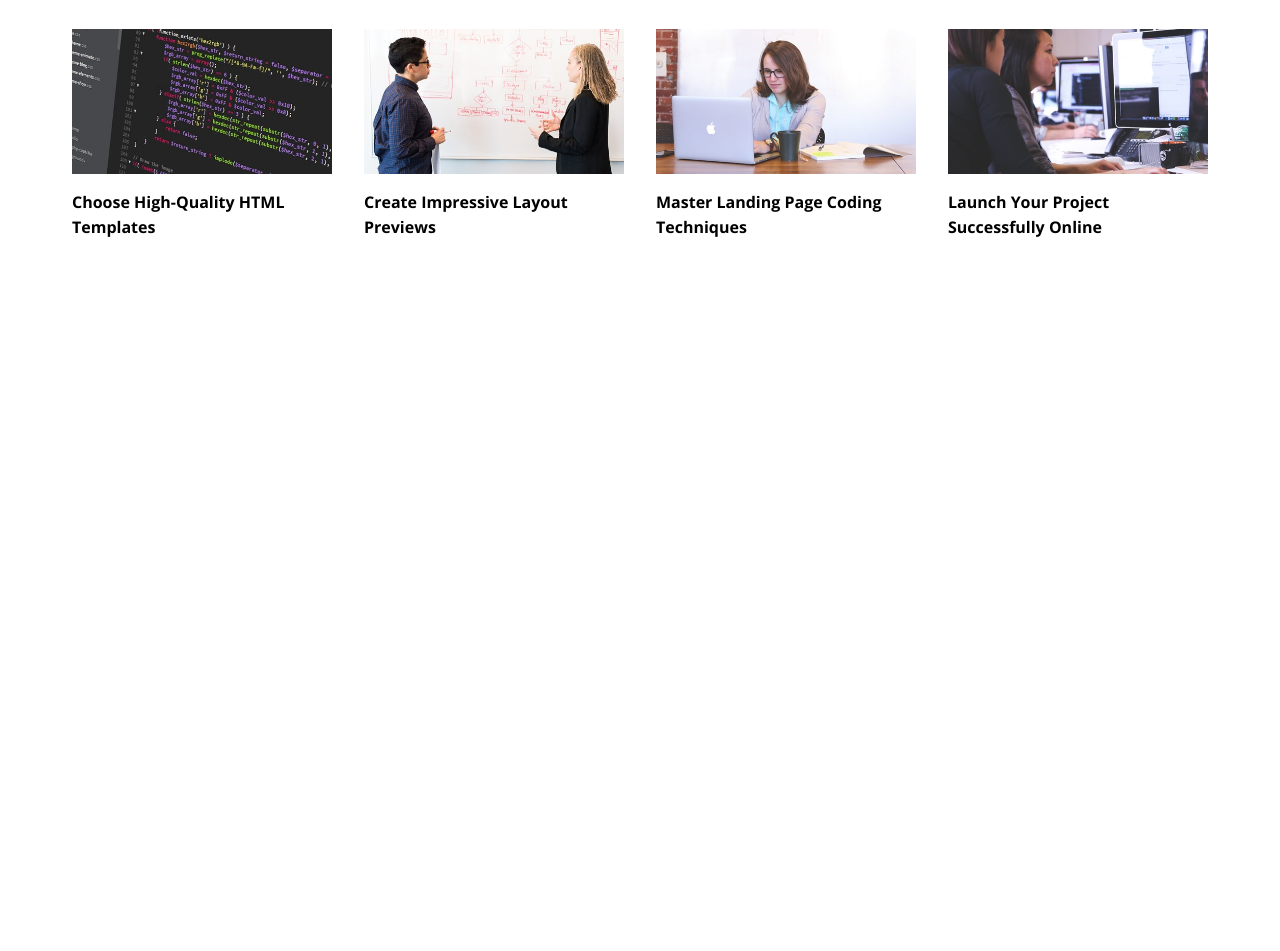
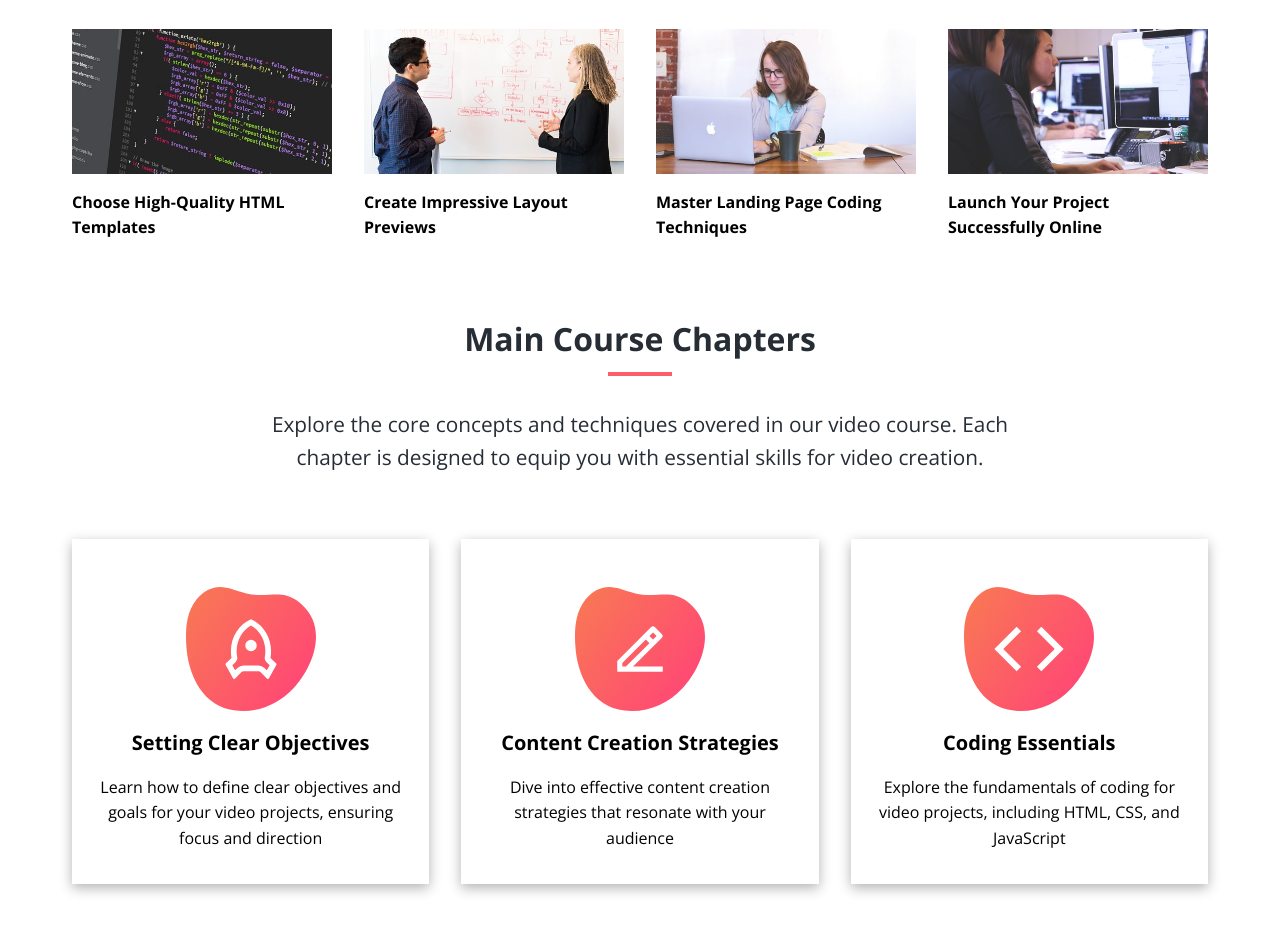
Before and after one commit to ZacharyCK/tutor-website, a plain HTML site: page index.html in a window 1280 px wide. Shown: the part 1441-2392 px from the top of the page. Before the commit the page ends 1690 px from the top, so only its background shows below. Drawn offline with nearby package versions, Linux system fonts and the light colour scheme.

Commit message:
created the course chapters section and styled it. Made a card utility class to be reused.

```diff
--- a/css/styles.css
+++ b/css/styles.css
@@ -74,6 +74,10 @@ img {
     border-color: #fff; /* change border color to white when hovering over btn */
 }
 
+.section {
+    margin: 4rem 0; /* putting margin 4rem on top and bottom */
+}
+
 .section-header {
     max-width: 750px; /* does not expand past 750px */
     margin: 0 auto; /* 0 margin on top and bottom and center from the sides with auto */
@@ -98,6 +102,17 @@ img {
     height: 4px;
     background: var(--primary-color);
     margin: 0 auto 2rem; /* margin 0 top and 2rem on bottom and auto left and right */
+}
+
+.card {
+    display: flex; /* making the card container a flex container */
+    flex-direction: column; /* putting the content in column format - top to bottom */
+    align-items: center; /* centering items on secondary (x) axis */
+    justify-content: center; /* centering items on main (y) axis */
+    text-align: center; /* centering the text in the container */
+    padding: 2rem 1.75rem; /* 2rem padding on top and bottom and 1.75rem left and right */
+    background: #fff; /* ensuring the background of every card is white */
+    box-shadow: 0 4px 12px 0 rgba(0, 0, 0, 0.3); /* setting box shadow to lift it off the screen */
 }
 /* Utility - END ----------------------------------------------------- */
 
@@ -271,6 +286,26 @@ img {
 }
 /* Learn Topics - END ----------------------------------------------------- */
 
+/* Chapter Cards - START ----------------------------------------------------- */
+.chapter-cards {
+    display: grid; /* using a grid for the chapter cards */
+    grid-template-columns: repeat(3, 1fr); /* making columns of 3 */
+    gap: 2rem; /* 2rem gap between elements in the grid */
+    padding: 1rem 0 4rem; /* padding 1rem on top and 4rem on bottom */
+}
+
+.chapter-cards img {
+    width: 130px; /* making the card images smaller, to 130 px */
+    margin-top: 1rem; /* putting a 1rem margin top */
+}
+
+.chapter-cards h3 {
+    font-size: 1.25rem; /* increasing the size of the font */
+    font-weight: 700; /* boldening the font */
+    margin: 1rem 0; /* 1rem margin to the top and bottom */
+}
+/* Chapter Cards - END ----------------------------------------------------- */
+
 /* Media Queries - START ----------------------------------------------------- */
 @media (max-width: 1200px) {
     .hero .hero-flex {
@@ -307,7 +342,14 @@ img {
     }
 
     .topics {
-        grid-template-columns: repeat(2, 1fr);
+        grid-template-columns: repeat(
+            2,
+            1fr
+        ); /* make it to columns for smaller screens */
+    }
+
+    .chapter-cards {
+        grid-template-columns: 1fr; /* stack the cards into one columns for smaller screens */
     }
 }
 
--- a/index.html
+++ b/index.html
@@ -132,7 +132,9 @@
 
         <!-- Learn Section -->
         <section class="learn">
+            <!-- Learn Section Container -->
             <div class="container">
+                <!-- Learn Section Header -->
                 <div class="section-header">
                     <h2>What Will You Learn</h2>
                     <div class="heading-border"></div>
@@ -142,6 +144,8 @@
                         successful video creation and enhance your skills.
                     </p>
                 </div>
+                <!-- Learn Section Header END -->
+                <!-- Learn Section Content - Topics -->
                 <div class="topics">
                     <div class="topic">
                         <div class="topic-image">
@@ -208,7 +212,56 @@
                         </div>
                     </div>
                 </div>
+                <!-- Learn Section Content - Topics END -->
             </div>
+            <!-- Learn Section Container END -->
+        </section>
+
+        <!-- Course Chapters -->
+        <section class="chapters section" id="chapters">
+            <!-- Course Chapters Container -->
+            <div class="container">
+                <!-- Course Chapters Section Header -->
+                <div class="section-header">
+                    <h2>Main Course Chapters</h2>
+                    <div class="heading-border"></div>
+                    <p>
+                        Explore the core concepts and techniques covered in our
+                        video course. Each chapter is designed to equip you with
+                        essential skills for video creation.
+                    </p>
+                </div>
+                <!-- Course Chapters Section Header END -->
+                <!-- Course Chapter Cards -->
+                <div class="chapter-cards">
+                    <div class="card">
+                        <img src="images/chapters-icon-1.svg" alt="chapter 1" />
+                        <h3>Setting Clear Objectives</h3>
+                        <p>
+                            Learn how to define clear objectives and goals for
+                            your video projects, ensuring focus and direction
+                        </p>
+                    </div>
+                    <div class="card">
+                        <img src="images/chapters-icon-2.svg" alt="chapter 2" />
+                        <h3>Content Creation Strategies</h3>
+                        <p>
+                            Dive into effective content creation strategies that
+                            resonate with your audience
+                        </p>
+                    </div>
+                    <div class="card">
+                        <img src="images/chapters-icon-3.svg" alt="chapter 3" />
+                        <h3>Coding Essentials</h3>
+                        <p>
+                            Explore the fundamentals of coding for video
+                            projects, including HTML, CSS, and JavaScript
+                        </p>
+                    </div>
+                </div>
+                <!-- Course Chapter Cards END -->
+            </div>
+            <!-- Course Chapters Container END -->
         </section>
 
         <script
```
